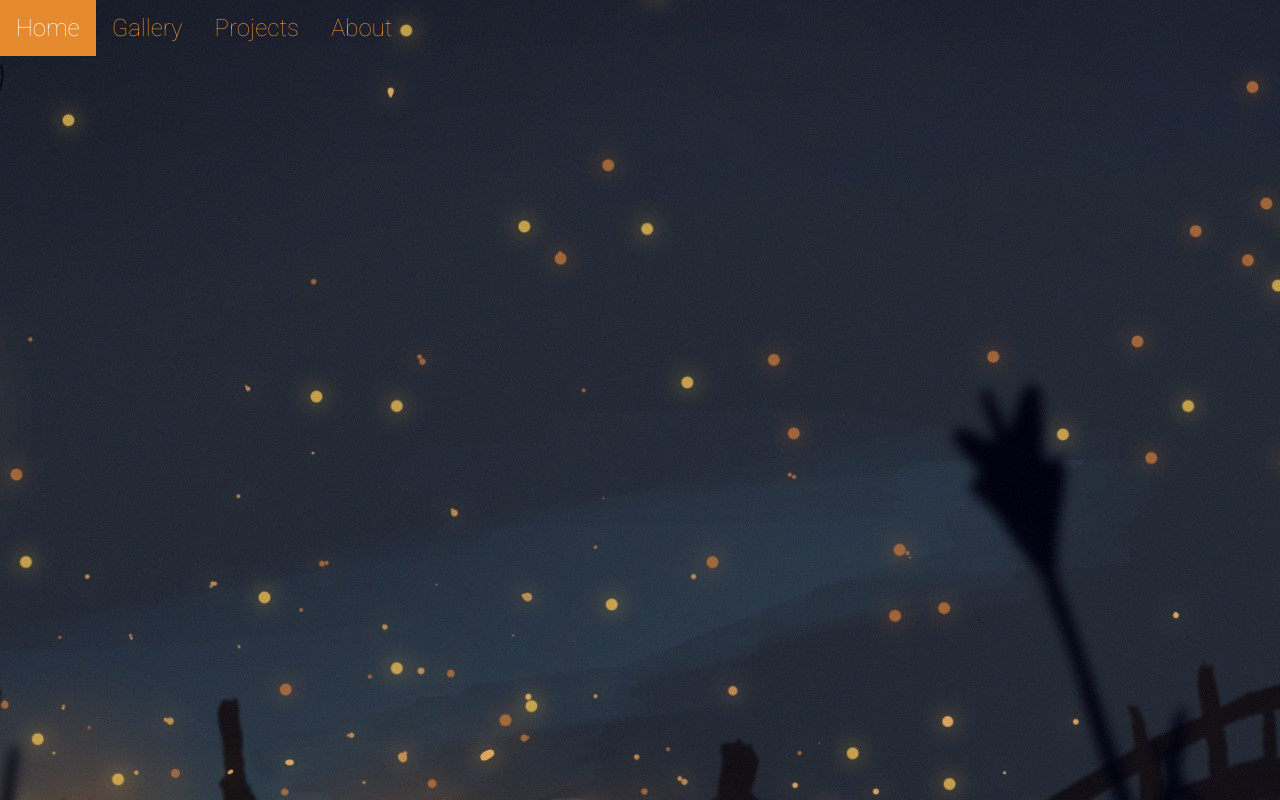
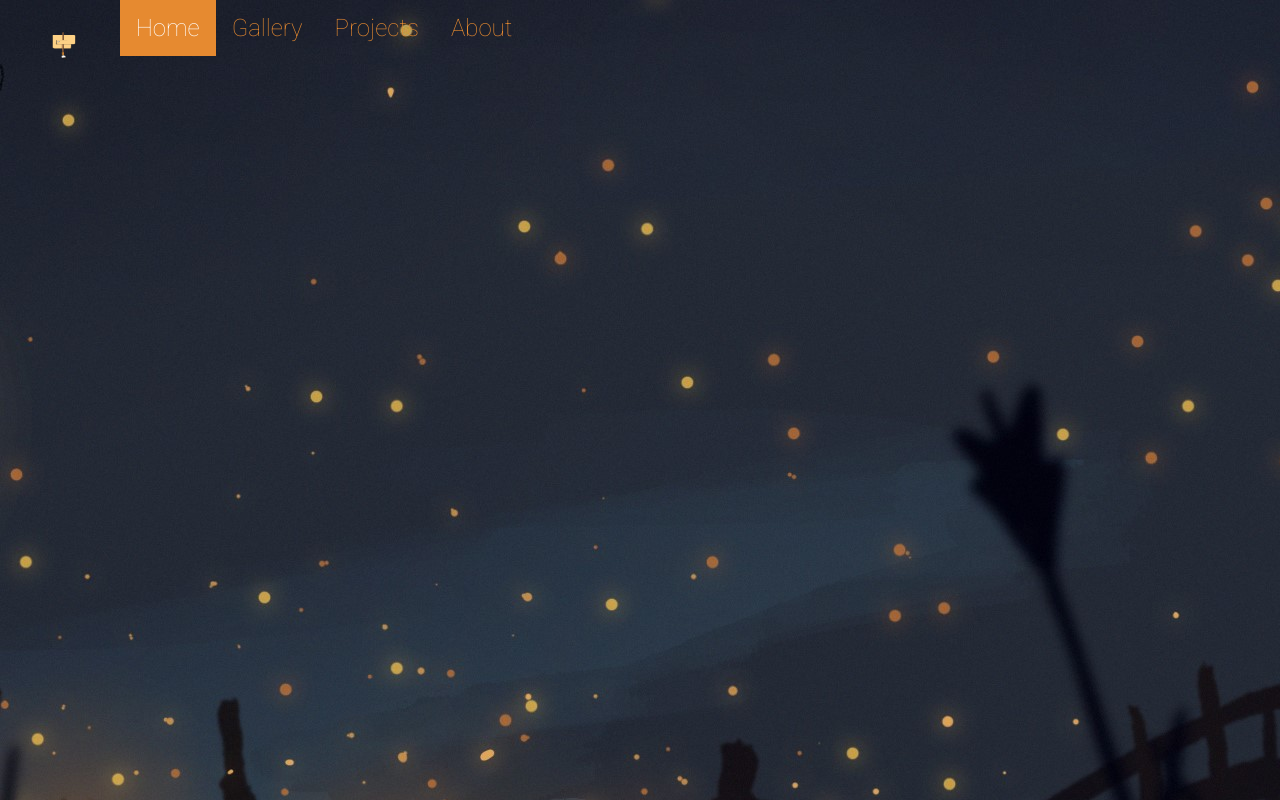
Before and after one commit to t000123/chris.github.io, a plain HTML site: page index.html in a window 1280 px wide. Drawn offline with Linux system fonts and the light colour scheme; a web font is replaced by a local one.

Commit message:
Add files via upload

```diff
--- a/css/main.css
+++ b/css/main.css
@@ -35,3 +35,11 @@ a:link {
 	align-content: center;
 	padding: 0 30%;
 }
+
+.logo{
+
+	float: left;
+	width: 120px;
+	height: 100px;
+
+}
--- a/index.html
+++ b/index.html
@@ -48,6 +48,7 @@
 
 
 <div class="topnav">
+<img src="images/logo.png" class="logo">
 	<a class= "active" href="index.html">Home</a>
 	<a href="pg2.html">Gallery</a>
 	<a href="pg3.html">Projects</a>
```
Also changed, not shown: background1.jpg (added), images/logo.png (added), images/logo3.png (added), info.jpg, 1 other file.
